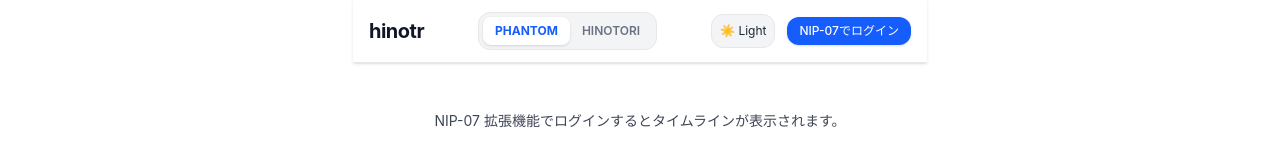
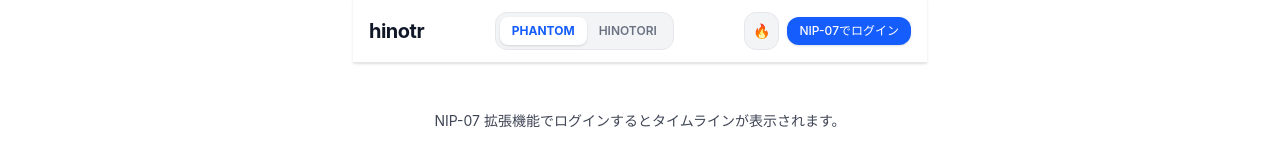
Before and after one commit to brokoyy/hinotr, a React (Vite) app: page / in a window 1280 px wide. Shown: the top 160 px of the page. Built offline with nearby package versions, Linux system fonts and the light colour scheme; what nostr-tools would draw is missing.

Commit message:
Add optional notification callback to Header component

```diff
--- a/src/components/Header.tsx
+++ b/src/components/Header.tsx
@@ -12,17 +12,18 @@ interface HeaderProps {
   userProfile?: UserProfile | null;
   onLogin: () => void;
   onOpenSettings: () => void;
+  onOpenNotifications?: () => void; // ★ 追加: 通知モーダルを開くコールバック（任意）
 }
 
 export const Header: React.FC<HeaderProps> = ({
   mode,
   setMode,
   theme,
-  setTheme,
   pubkey,
   userProfile,
   onLogin,
   onOpenSettings,
+  onOpenNotifications,
 }) => {
   const isDark = theme === 'dark';
 
@@ -85,18 +86,20 @@ export const Header: React.FC<HeaderProps> = ({
         </button>
       </div>
 
-      <div className="flex items-center gap-3">
-        {/* テーマ切替 */}
+      <div className="flex items-center gap-2">
+        {/* ★ 元のLight/Darkボタンの位置に配置した通知ボタン */}
         <button
-          onClick={() => setTheme(theme === 'light' ? 'dark' : 'light')}
-          className={`p-2 text-xs rounded-xl transition border ${
+          onClick={onOpenNotifications}
+          className={`p-2 text-sm rounded-xl transition border relative ${
             isDark
               ? 'bg-white/10 hover:bg-white/20 text-white border-white/10'
               : 'bg-gray-100 hover:bg-gray-200 text-gray-800 border-gray-200'
           }`}
-          title="テーマ切替"
+          title="通知"
         >
-          {theme === 'light' ? '☀️ Light' : '🌙 Dark'}
+          🔥
+          {/* 未読がある場合に光らせるバッジのサンプル（必要に応じて条件分岐できます） */}
+          {/* <span className="absolute top-1 right-1 w-2 h-2 bg-red-500 rounded-full" /> */}
         </button>
 
         {/* ログインアイコン ＆ 設定 */}
```
